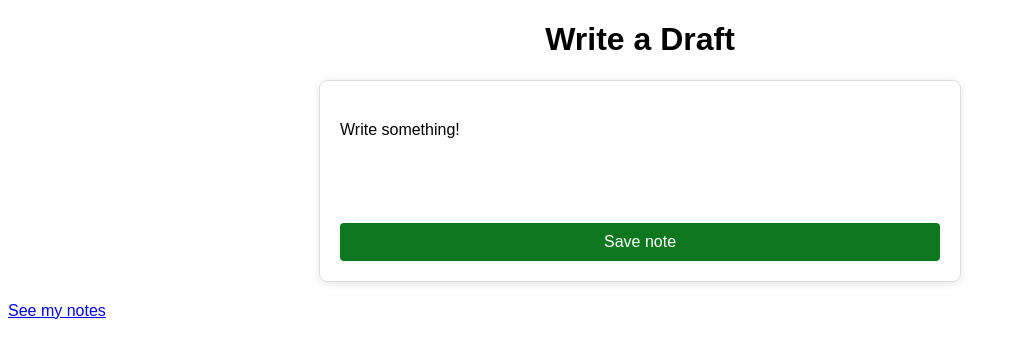
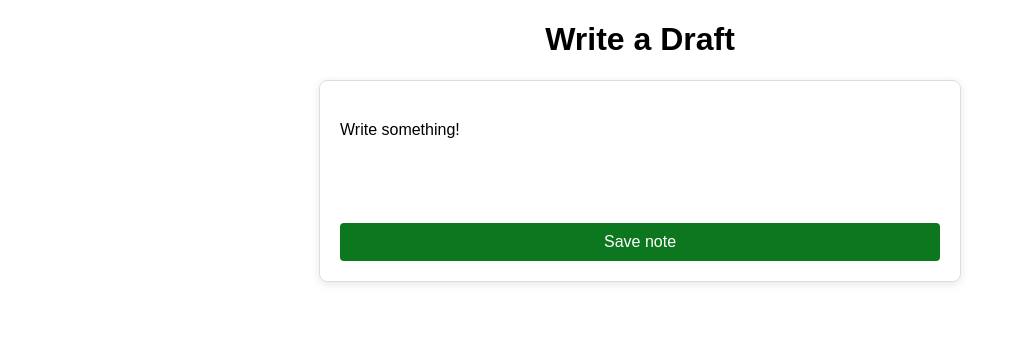
Before and after one commit to luacooli/draft, a React (Vite) app: page / in a window 1280 px wide. Shown: the top 358 px of the page, without its empty margins (0-1015 px from the left). Built offline with nearby package versions, Linux system fonts and the light colour scheme.

Commit message:
chore: componentizing project

```diff
--- /dev/null
+++ b/src/components/Link/LinkTo.tsx
@@ -0,0 +1,14 @@
+import { Link } from 'wouter';
+
+interface LinkToProps {
+  path: string,
+  text: string
+}
+
+function LinkTo({path, text}: LinkToProps) {
+  <>
+    <Link href={path} className="link">{text}</Link>
+  </>
+}
+
+export default LinkTo
--- a/src/pages/EditorPage/EditorPage.tsx
+++ b/src/pages/EditorPage/EditorPage.tsx
@@ -1,9 +1,9 @@
 import { useState } from 'react'
 import { gql, useMutation, useQuery } from '@apollo/client';
 import { Editor, EditorState } from 'draft-js';
-import { Link } from 'wouter';
 import './EditorPage.css'
 import Button from '../../components/Button/Button';
+import LinkTo from '../../components/Link/LinkTo';
 
 const SAVE_NOTE_MUTATION = gql`
   mutation SaveNote($content: String!) {
@@ -63,7 +63,7 @@ function EditorPage() {
         <Button text={'Save note'} onClick={handleSave}/>
       </div>
 
-      <Link href='/notes' className="link">See my notes</Link>
+      <LinkTo path={'/notes'} text={'See your notes'} />
     </>
   )
 }
```
Also changed, not shown: src/components/Button/Button.tsx (+6 -1 lines), src/components/Link/Link.tsx (deleted).
